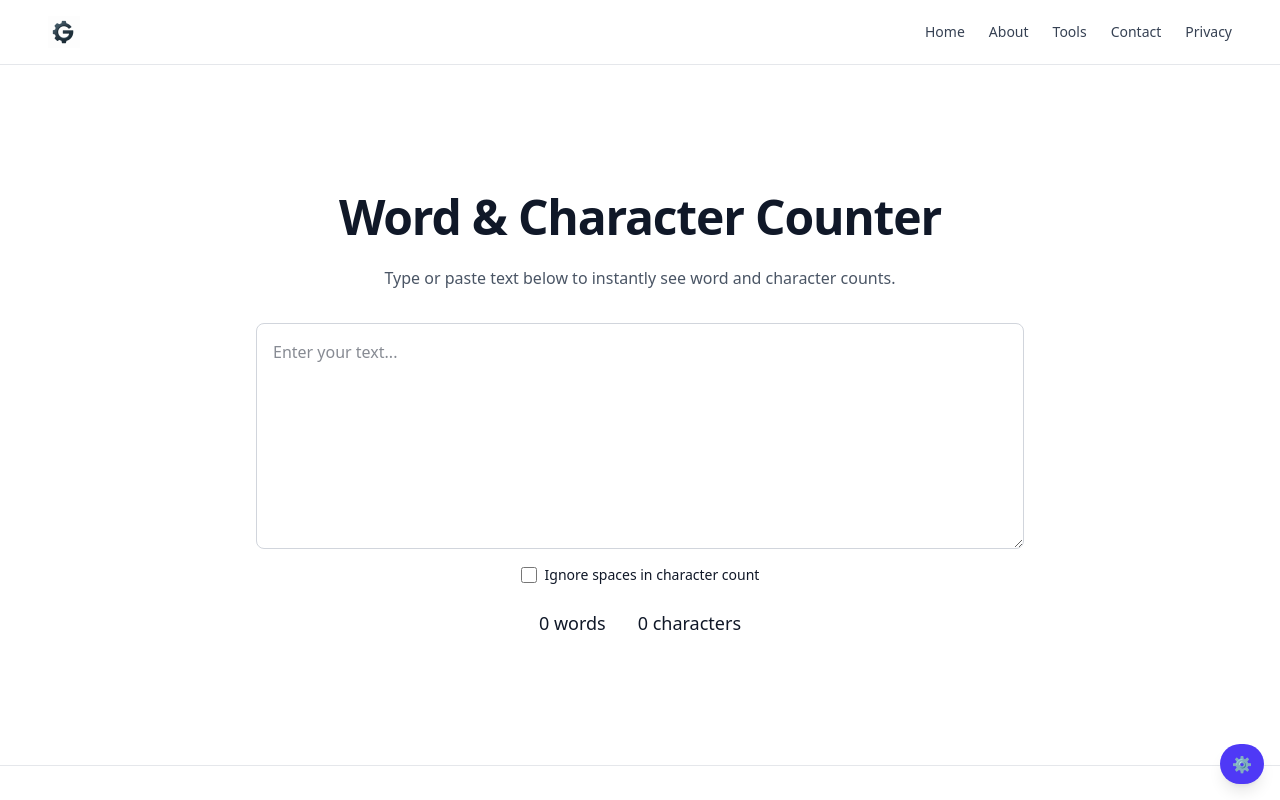
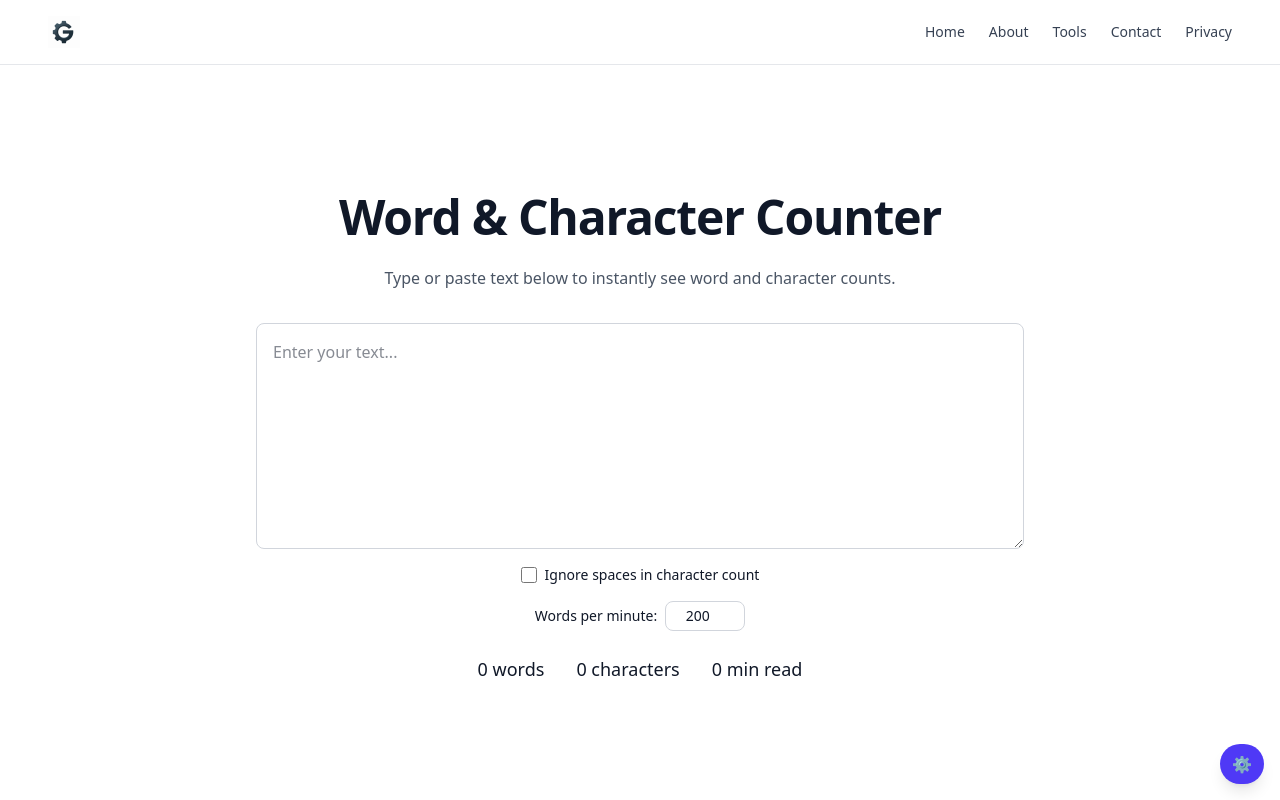
Before and after one commit to tahir-ozcan/gearizen, a Next.js app: page /tools/text-counter in a window 1280 px wide. Shown: the top 800 px of the page. Built offline with nearby package versions, Linux system fonts and the light colour scheme.

Commit message:
feat: enhance password and text tools

```diff
--- a/app/tools/password-generator/password-generator-client.tsx
+++ b/app/tools/password-generator/password-generator-client.tsx
@@ -14,6 +14,7 @@ export default function PasswordGeneratorClient() {
   const [useLower, setUseLower] = useState(true);
   const [useDigits, setUseDigits] = useState(true);
   const [useSymbols, setUseSymbols] = useState(false);
+  const [excludeSimilar, setExcludeSimilar] = useState(false);
   const [password, setPassword] = useState("");
   const [copied, setCopied] = useState(false);
 
@@ -24,10 +25,11 @@ export default function PasswordGeneratorClient() {
       lower: useLower,
       digits: useDigits,
       symbols: useSymbols,
+      excludeSimilar,
     });
     setPassword(pwd);
     setCopied(false);
-  }, [length, useUpper, useLower, useDigits, useSymbols]);
+  }, [length, useUpper, useLower, useDigits, useSymbols, excludeSimilar]);
 
   useEffect(() => {
     generate();
@@ -55,6 +57,7 @@ export default function PasswordGeneratorClient() {
     useLower ? "--lower" : "",
     useDigits ? "--digits" : "",
     useSymbols ? "--symbols" : "",
+    excludeSimilar ? "--exclude-similar" : "",
   ]
     .filter(Boolean)
     .join(" ");
@@ -178,6 +181,15 @@ export default function PasswordGeneratorClient() {
               />
               <span className="text-gray-700 select-none">Symbols (!@#$%)</span>
             </label>
+            <label className="flex items-center space-x-2 col-span-2">
+              <input
+                type="checkbox"
+                checked={excludeSimilar}
+                onChange={() => setExcludeSimilar((s) => !s)}
+                className="h-4 w-4 text-indigo-600 border-gray-300 rounded focus:ring-indigo-500"
+              />
+              <span className="text-gray-700 select-none">Exclude similar characters (1, l, I, O, 0)</span>
+            </label>
           </div>
 
           <button
--- a/app/tools/text-counter/count-utils.ts
+++ b/app/tools/text-counter/count-utils.ts
@@ -15,3 +15,8 @@ export function countCharacters(
   const source = options.ignoreSpaces ? text.replace(/\s/gu, "") : text;
   return Array.from(source).length;
 }
+
+export function estimateReadingTime(text: string, wordsPerMinute = 200): number {
+  const words = countWords(text);
+  return wordsPerMinute > 0 ? Math.ceil(words / wordsPerMinute) : 0;
+}
--- a/app/tools/text-counter/text-counter-client.tsx
+++ b/app/tools/text-counter/text-counter-client.tsx
@@ -1,14 +1,16 @@
 "use client";
 
 import { useState } from "react";
-import { countWords, countCharacters } from "./count-utils";
+import { countWords, countCharacters, estimateReadingTime } from "./count-utils";
 
 export default function TextCounterClient() {
   const [text, setText] = useState("");
   const [ignoreSpaces, setIgnoreSpaces] = useState(false);
+  const [wpm, setWpm] = useState(200);
 
   const words = countWords(text);
   const chars = countCharacters(text, { ignoreSpaces });
+  const reading = estimateReadingTime(text, wpm);
 
   return (
     <section
@@ -41,9 +43,22 @@ export default function TextCounterClient() {
         />
         Ignore spaces in character count
       </label>
+      <label className="mt-4 flex items-center justify-center gap-2 text-sm">
+        <span>Words per minute:</span>
+        <input
+          type="number"
+          min={50}
+          max={500}
+          step={10}
+          value={wpm}
+          onChange={(e) => setWpm(Number(e.target.value))}
+          className="w-20 border border-gray-300 rounded-lg px-2 py-1 text-center focus:outline-none focus:ring-2 focus:ring-indigo-500"
+        />
+      </label>
       <div className="mt-6 flex justify-center gap-8 text-lg font-medium">
         <span>{words} words</span>
         <span>{chars} characters</span>
+        <span>{reading} min read</span>
       </div>
     </section>
   );
--- a/lib/generate-password.ts
+++ b/lib/generate-password.ts
@@ -4,12 +4,19 @@ export interface PasswordOptions {
   lower?: boolean;
   digits?: boolean;
   symbols?: boolean;
+  /** Exclude easily confused characters like 1, l, I, O and 0 */
+  excludeSimilar?: boolean;
 }
 
 const UPPER = "ABCDEFGHIJKLMNOPQRSTUVWXYZ";
 const LOWER = "abcdefghijklmnopqrstuvwxyz";
 const DIGITS = "0123456789";
 const SYMBOLS = "!@#$%^&*()-_=+[]{}|;:',.<>?/`~";
+const SIMILAR = "Il1O0";
+
+function filterSet(source: string, exclude: boolean): string {
+  return exclude ? source.replace(new RegExp(`[${SIMILAR}]`, "g"), "") : source;
+}
 
 function randomIndex(max: number): number {
   const arr = new Uint32Array(1);
@@ -29,20 +36,21 @@ export function generatePassword(options: PasswordOptions): string {
   const length = Math.floor(options.length);
   if (length <= 0) return "";
 
+  const exclude = !!options.excludeSimilar;
   let pool = "";
-  if (options.upper) pool += UPPER;
-  if (options.lower) pool += LOWER;
-  if (options.digits) pool += DIGITS;
-  if (options.symbols) pool += SYMBOLS;
+  if (options.upper) pool += filterSet(UPPER, exclude);
+  if (options.lower) pool += filterSet(LOWER, exclude);
+  if (options.digits) pool += filterSet(DIGITS, exclude);
+  if (options.symbols) pool += filterSet(SYMBOLS, exclude);
   if (!pool) return "";
 
   const chars = Array.from({ length }, () => randomChar(pool));
 
   const required: string[] = [];
-  if (options.upper) required.push(randomChar(UPPER));
-  if (options.lower) required.push(randomChar(LOWER));
-  if (options.digits) required.push(randomChar(DIGITS));
-  if (options.symbols) required.push(randomChar(SYMBOLS));
+  if (options.upper) required.push(randomChar(filterSet(UPPER, exclude)));
+  if (options.lower) required.push(randomChar(filterSet(LOWER, exclude)));
+  if (options.digits) required.push(randomChar(filterSet(DIGITS, exclude)));
+  if (options.symbols) required.push(randomChar(filterSet(SYMBOLS, exclude)));
 
   const used = new Set<number>();
   required.forEach((ch) => {
```
Also changed, not shown: 2 other files (tests, documents, lock files or other folders).
